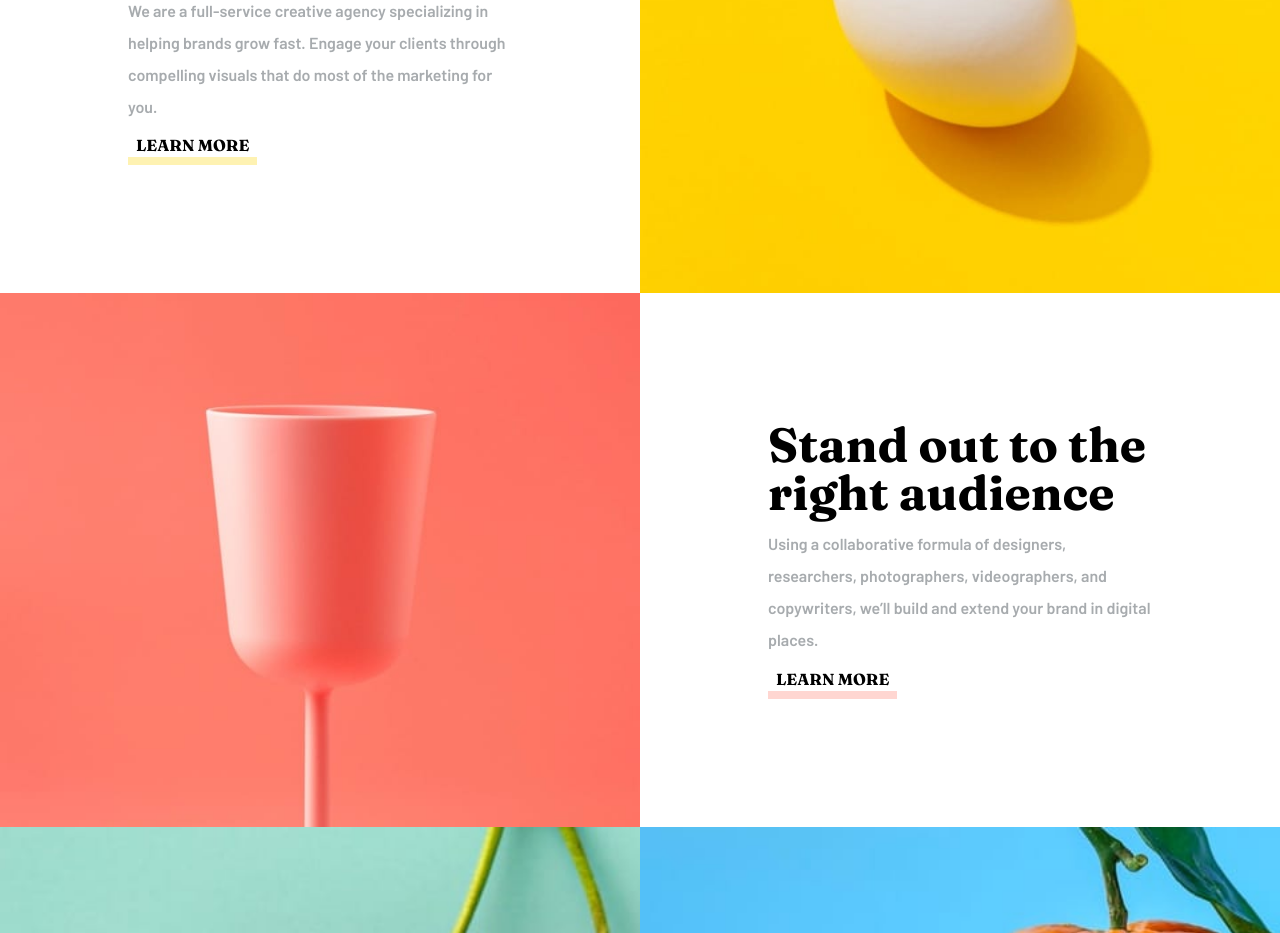
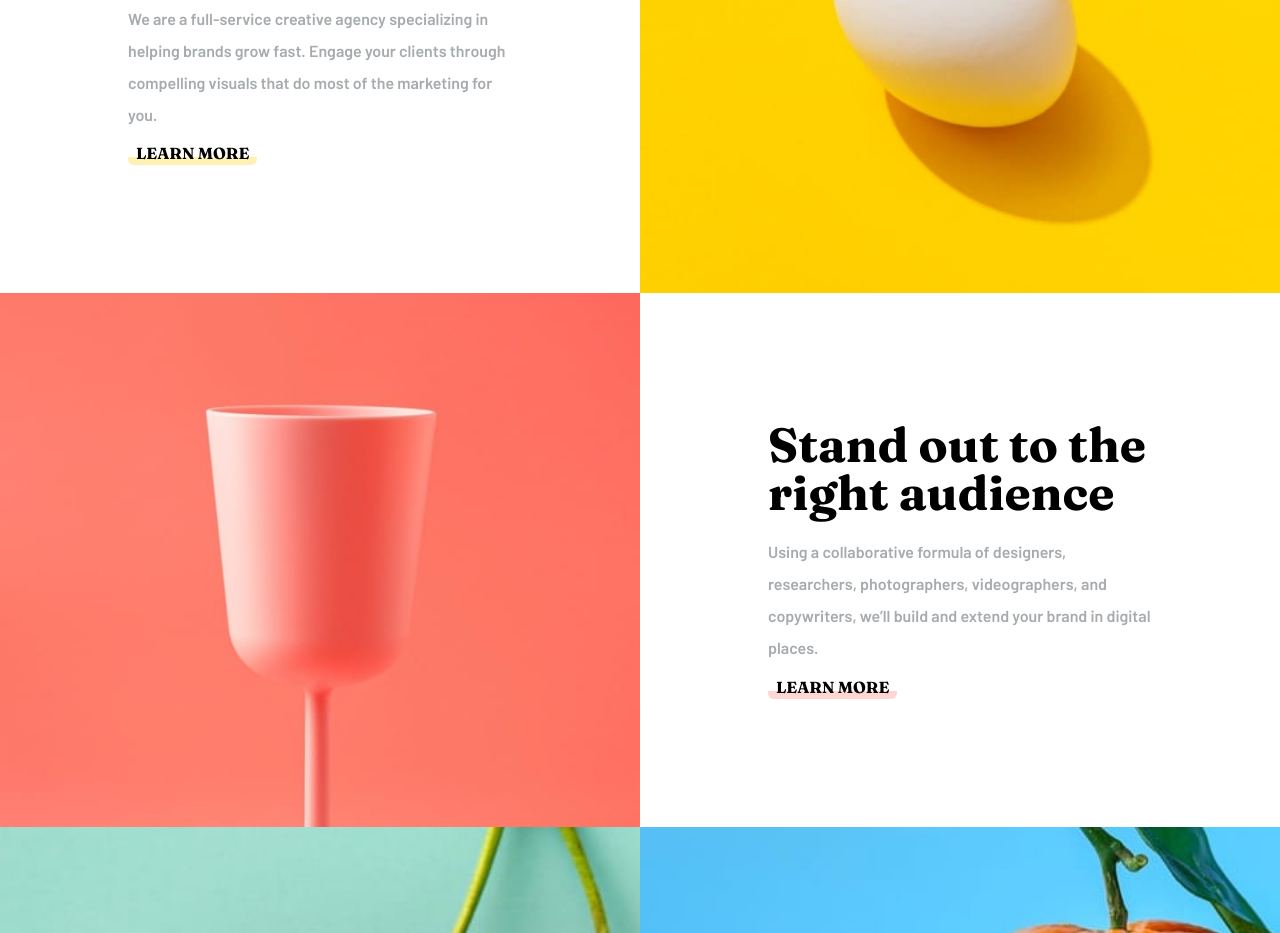
Before and after one commit to FrontEndMentor-devprojects/sunny-side-react, a React (Create React App) app: page / in a window 1280 px wide. Shown: the part 1040-1973 px from the top of the page. Built offline with nearby package versions, Linux system fonts and the light colour scheme.

Commit message:
fix underlining of anchor tag

```diff
--- a/src/Components/Hero1.js
+++ b/src/Components/Hero1.js
@@ -23,7 +23,7 @@ export default function Hero1({
         </h2>
         <p className="font-barlow text-main-gray md:text-left md:leading-loose">{text}</p>
         <a
-          className={`px-2 font-fraunces uppercase border-b-8 border-${color} border-opacity-30	`}
+          className={`px-2 leading-2 rounded-md	 font-fraunces uppercase border-b-8 border-${color} border-opacity-30	`}
           href={moreRef}
         >
           Learn more
--- a/tailwind.config.js
+++ b/tailwind.config.js
@@ -21,6 +21,9 @@ module.exports = {
       height:{
         "90vh":"90vh",
         "50vw":"50vw"
+      },
+      lineHeight:{
+        "2":"0.5rem"
       }
     },
     fontFamily: {
```
